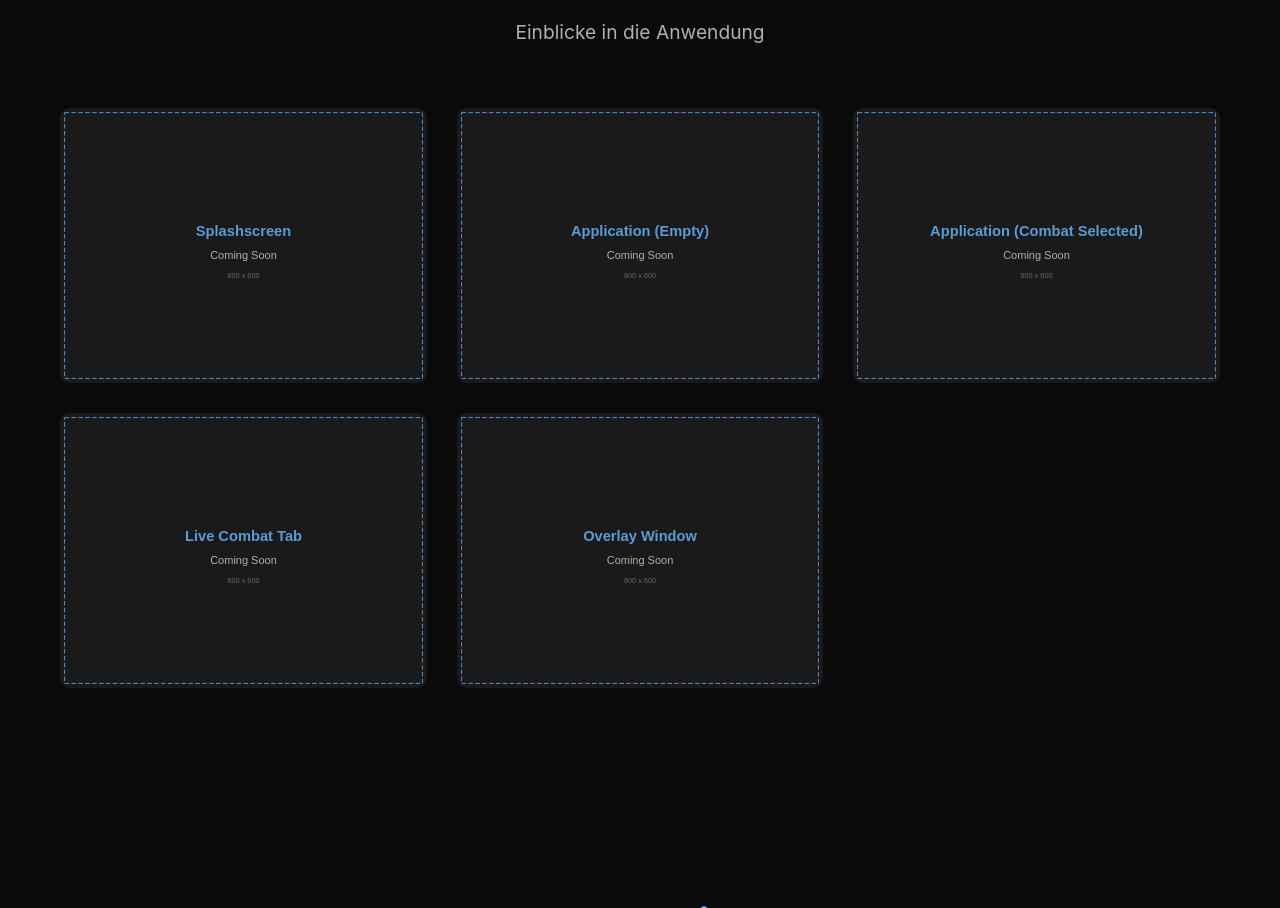
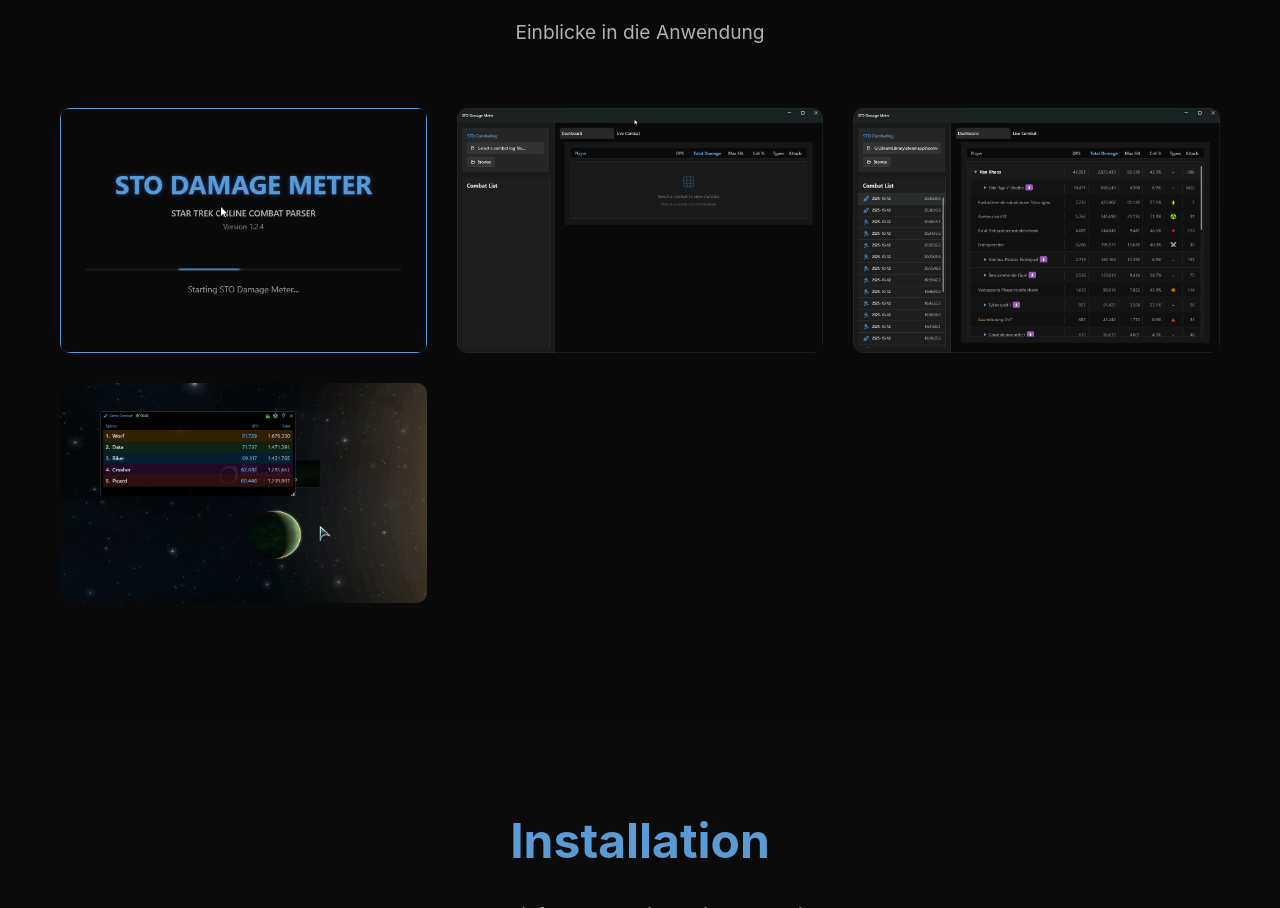
Before and after one commit to VanKhaos/StoDamageMeter, a plain HTML site: page docs/index.html in a window 1280 px wide. Shown: the part 2098-3006 px from the top of the page. Drawn offline with Linux system fonts and the light colour scheme.

Commit message:
Update GitHub Pages with real screenshots and remove Live Combat Tab
- Added real application screenshots from assets/screenshots/
- Replaced placeholder SVGs with actual PNG screenshots:
  - splashscreen.png
  - application_empty.png
  - application_combat_selected.png
  - overlay.png
- Removed Live Combat Tab screenshot as requested
- Removed unused placeholder SVG files
- Updated screenshots section to show 4 real screenshots instead of 5

```diff
--- a/docs/index.html
+++ b/docs/index.html
@@ -119,35 +119,28 @@
 
             <div class="screenshots-grid">
                 <div class="screenshot-item" data-screenshot="splashscreen">
-                    <img src="images/placeholder-splashscreen.svg" alt="Splashscreen" loading="lazy">
+                    <img src="images/splashscreen.png" alt="Splashscreen" loading="lazy">
                     <div class="screenshot-overlay">
                         <span class="screenshot-label">Splashscreen</span>
                     </div>
                 </div>
 
                 <div class="screenshot-item" data-screenshot="app-empty">
-                    <img src="images/placeholder-app-empty.svg" alt="Anwendung ohne Combatlog" loading="lazy">
+                    <img src="images/application_empty.png" alt="Anwendung ohne Combatlog" loading="lazy">
                     <div class="screenshot-overlay">
                         <span class="screenshot-label">Anwendung (Leer)</span>
                     </div>
                 </div>
 
                 <div class="screenshot-item" data-screenshot="app-combat">
-                    <img src="images/placeholder-app-combat.svg" alt="Anwendung mit Combat" loading="lazy">
+                    <img src="images/application_combat_selected.png" alt="Anwendung mit Combat" loading="lazy">
                     <div class="screenshot-overlay">
                         <span class="screenshot-label">Combat ausgewählt</span>
                     </div>
                 </div>
 
-                <div class="screenshot-item" data-screenshot="livecombat">
-                    <img src="images/placeholder-livecombat.svg" alt="Live Combat Tab" loading="lazy">
-                    <div class="screenshot-overlay">
-                        <span class="screenshot-label">Live Combat Tab</span>
-                    </div>
-                </div>
-
                 <div class="screenshot-item" data-screenshot="overlay">
-                    <img src="images/placeholder-overlay.svg" alt="Overlay Window" loading="lazy">
+                    <img src="images/overlay.png" alt="Overlay Window" loading="lazy">
                     <div class="screenshot-overlay">
                         <span class="screenshot-label">Overlay Window</span>
                     </div>
```
Also changed, not shown: assets/logo/DPS_Meter_Logo_Blue.png (renamed from assets/DPS_Meter_Logo_Blue.png), assets/logo/DPS_Meter_Logo_Green.png (renamed from assets/DPS_Meter_Logo_Green.png), assets/logo/DPS_Meter_Logo_Red.png (renamed from assets/DPS_Meter_Logo_Red.png), assets/logo/DPS_Meter_Logo_White.png (renamed from assets/DPS_Meter_Logo_White.png), assets/screenshots/application_combat_selected.png (added), assets/screenshots/application_empty.png (added), assets/screenshots/overlay.png (added), assets/screenshots/splashscreen.png (added), docs/images/application_combat_selected.png (added), docs/images/application_empty.png (added), docs/images/overlay.png (added), docs/images/placeholder-app-combat.svg (deleted), docs/images/placeholder-app-empty.svg (deleted), docs/images/placeholder-livecombat.svg (deleted), 3 more files.
